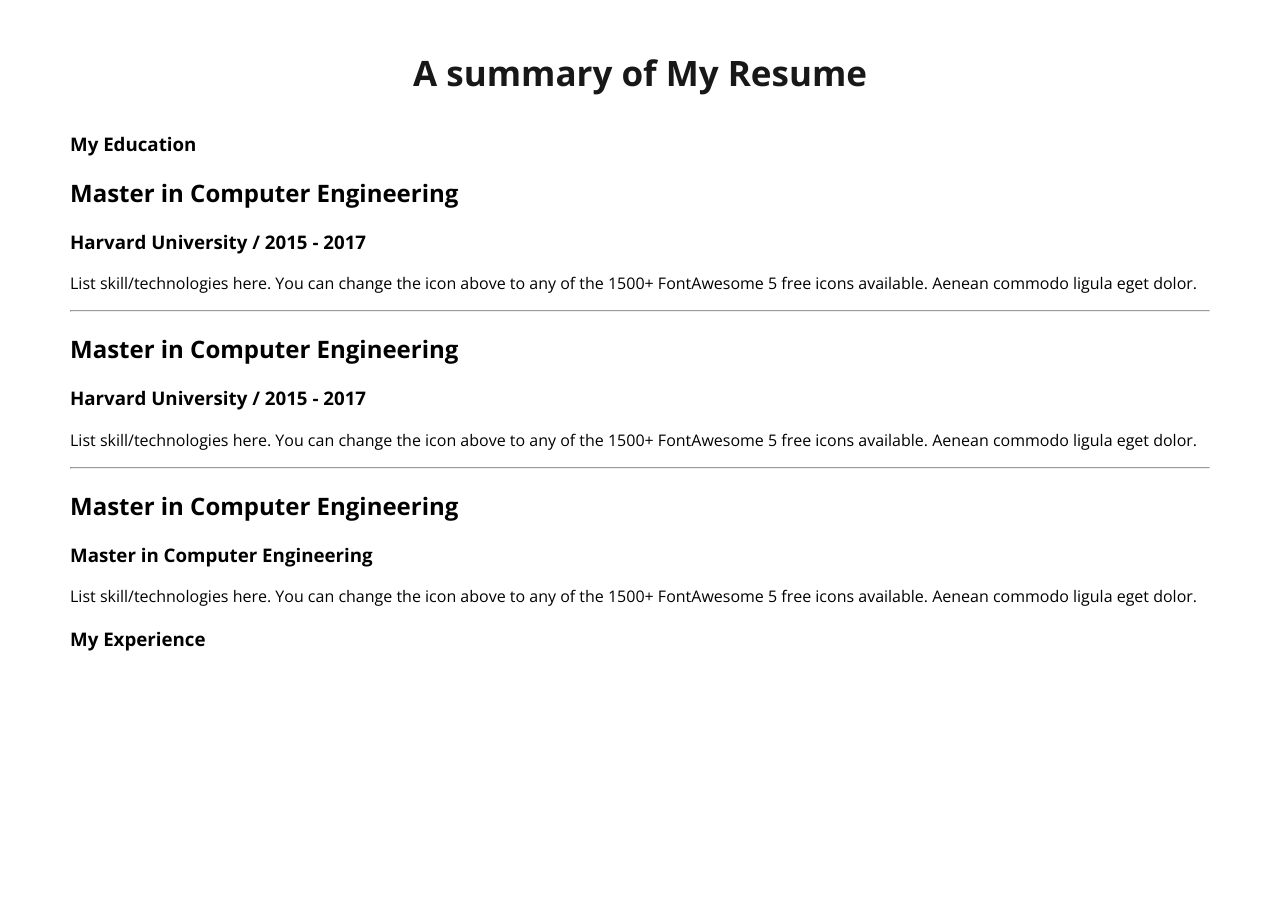
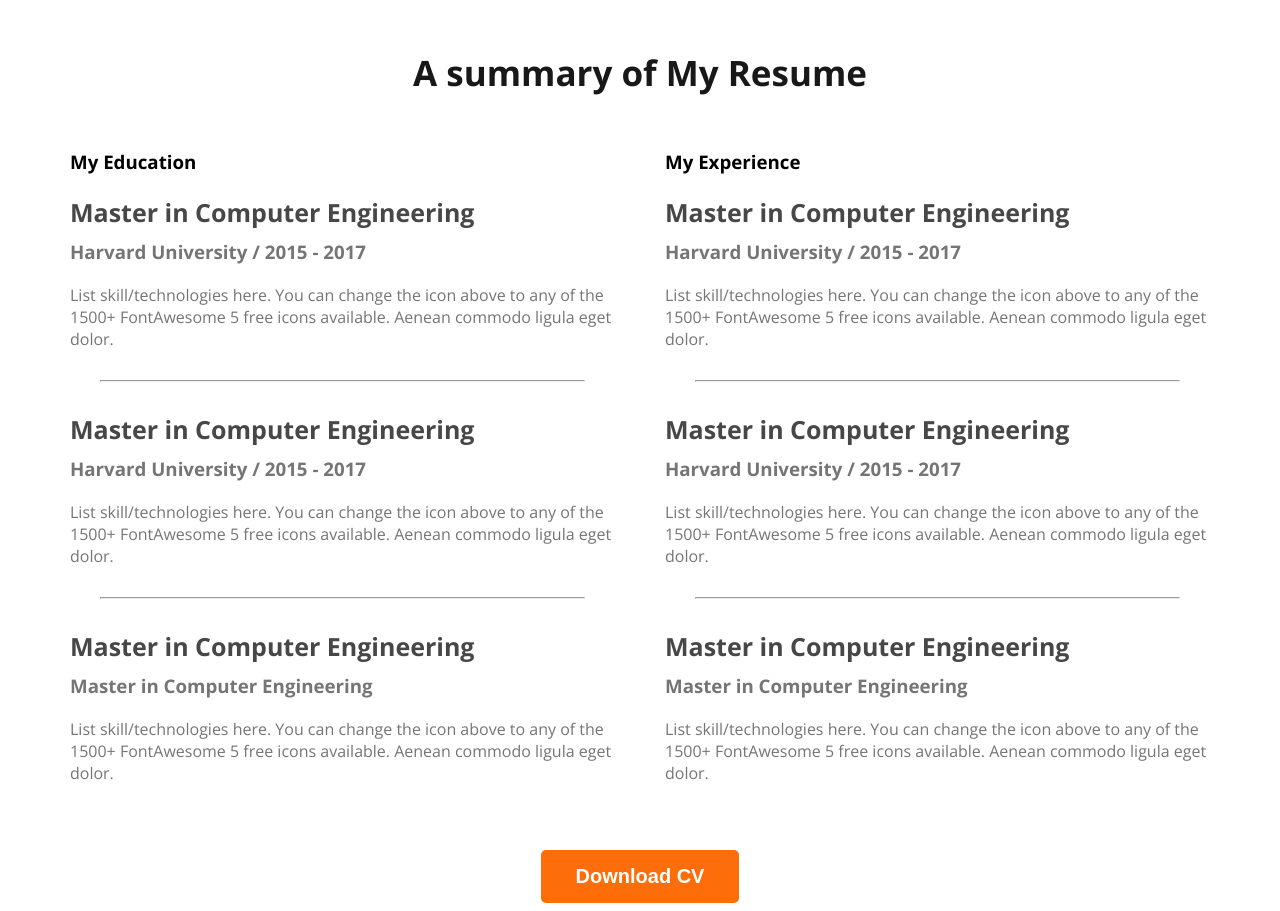
Before and after one commit to nasim-programmer24/Developer-Portfolio, a plain HTML site: page index.html in a window 1280 px wide. Shown: the part 2360-3271 px from the top of the page. Before the commit the page ends 3030 px from the top, so only its background shows below. Drawn offline with nearby package versions, Linux system fonts and the light colour scheme.

Commit message:
finish the resume section

```diff
--- a/index.html
+++ b/index.html
@@ -148,8 +148,30 @@
             </div>
             <div class="resume-column">
                 <h3 class="resume-column-title">My Experience</h3>
-
+                <div class="resume-item">
+                    <h2 class="resume-item-title">Master in Computer Engineering</h2>
+                    <h3 class="resume-item-institute">Harvard University / 2015 - 2017</h3>
+                    <p class="resume-item-description">List skill/technologies here. You can change the icon above
+                        to any of the 1500+ FontAwesome 5 free icons available. Aenean commodo ligula eget dolor.</p>
+                </div>
+                <hr>
+                <div class="resume-item">
+                    <h2 class="resume-item-title">Master in Computer Engineering</h2>
+                    <h3 class="resume-item-institute">Harvard University / 2015 - 2017</h3>
+                    <p class="resume-item-description">List skill/technologies here. You can change the icon above
+                        to any of the 1500+ FontAwesome 5 free icons available. Aenean commodo ligula eget dolor.</p>
+                </div>
+                <hr>
+                <div class="resume-item">
+                    <h2 class="resume-item-title">Master in Computer Engineering</h2>
+                    <h3 class="resume-item-institute">Master in Computer Engineering</h3>
+                    <p class="resume-item-description">List skill/technologies here. You can change the icon above
+                        to any of the 1500+ FontAwesome 5 free icons available. Aenean commodo ligula eget dolor.</p>
+                </div>
             </div>
+        </div>
+        <div class="download-cv">
+            <button class="btn-primary">Download CV</button>
         </div>
       </section>
     </main>
--- a/styles/portfolio.css
+++ b/styles/portfolio.css
@@ -141,3 +141,29 @@ resume-column-title {
   font-size: 30px;
   font-weight: 700;
 }
+.resume-container {
+  display: flex;
+  gap: 50px;
+}
+.resume-item-title {
+  color: #474747;
+  font-size: 25px;
+  font-weight: 700;
+  margin-bottom: 10px;
+}
+.resume-item-institute{
+  margin-bottom: 20px;
+  margin-top: 0px;
+}
+
+.resume-item-description,
+.resume-item-institute {
+  color: #757575;
+}
+.resume-container hr{
+  margin: 30px;
+}
+.download-cv{
+  text-align: center;
+  margin-top: 50px;
+}
```
